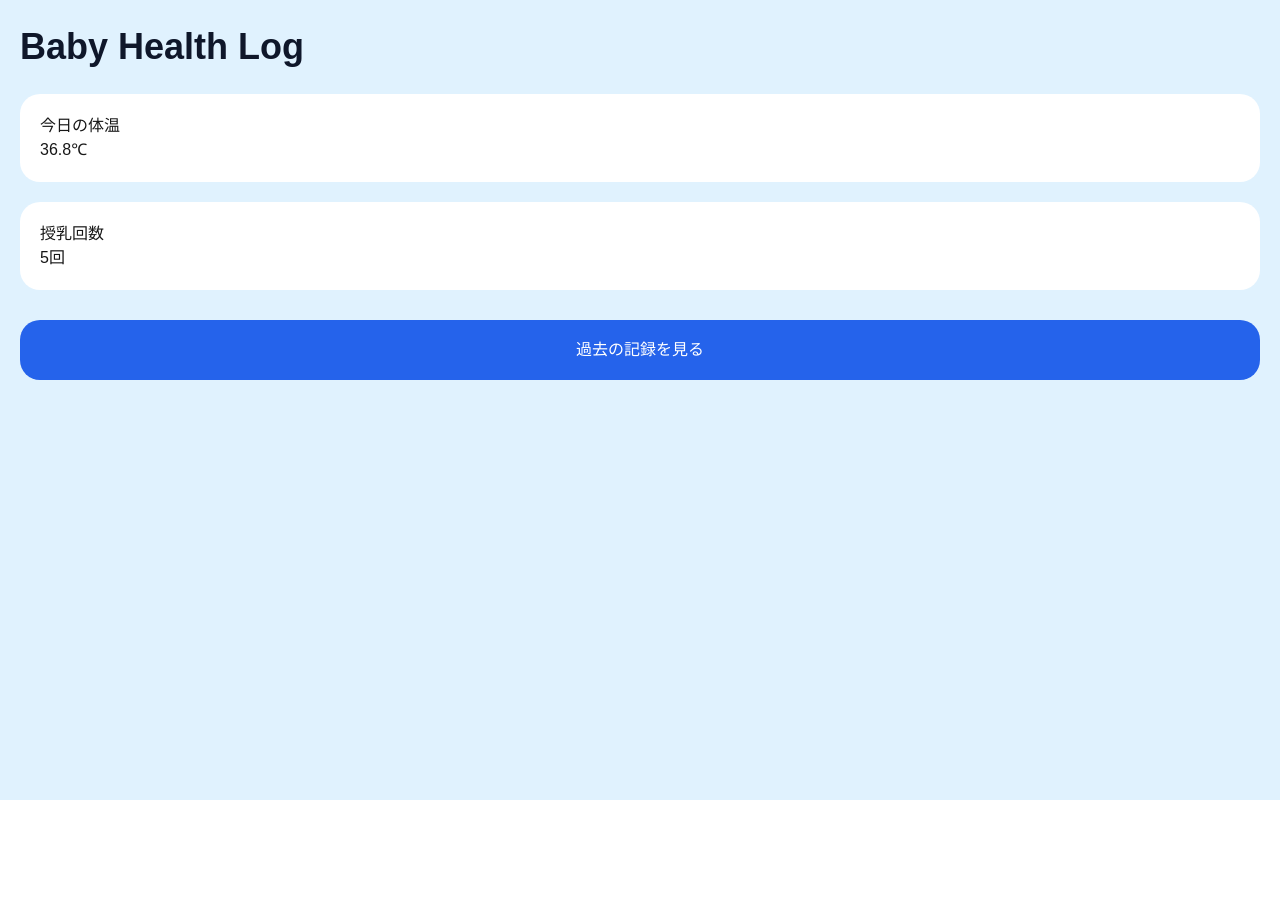
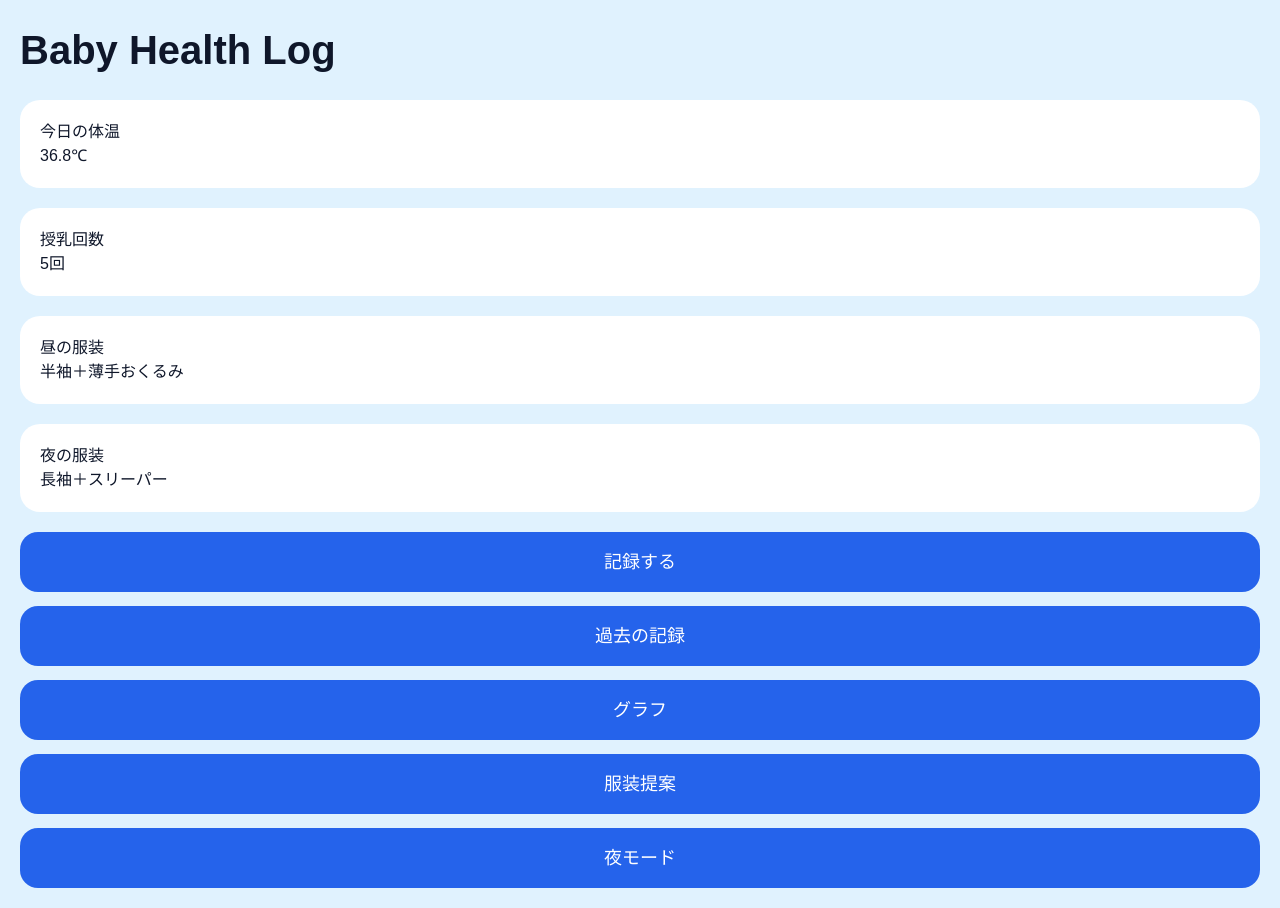
Before and after one commit to fumichama1-ship-it/baby-health-log, a Next.js app: page / in a window 1280 px wide. Before the commit the page ends 800 px from the top, so only its background shows below. Built offline with nearby package versions, Linux system fonts and the light colour scheme.

Commit message:
Update page.tsx

```diff
--- a/app/page.tsx
+++ b/app/page.tsx
@@ -1,3 +1,5 @@
+"use client";
+
 export default function Home() {
   return (
     <main
@@ -9,7 +11,7 @@ export default function Home() {
     >
       <h1
         style={{
-          fontSize: 36,
+          fontSize: 40,
           fontWeight: "bold",
           color: "#0f172a",
         }}
@@ -17,44 +19,74 @@ export default function Home() {
         Baby Health Log
       </h1>
 
+      {[
+        ["今日の体温", "36.8℃"],
+        ["授乳回数", "5回"],
+        ["昼の服装", "半袖＋薄手おくるみ"],
+        ["夜の服装", "長袖＋スリーパー"],
+      ].map((x) => (
         <div
+          key={x[0]}
           style={{
             background: "white",
             padding: 20,
+            marginTop: 20,
             borderRadius: 20,
-          marginTop: 20,
+            color: "#0f172a",
           }}
         >
-        <h2>今日の体温</h2>
-        <p>36.8℃</p>
+          <h2>{x[0]}</h2>
+          <h1>{x[1]}</h1>
         </div>
+      ))}
 
       <div
         style={{
-          background: "white",
-          padding: 20,
-          borderRadius: 20,
           marginTop: 20,
+          display: "grid",
+          gap: 14,
         }}
       >
-        <h2>授乳回数</h2>
-        <p>5回</p>
-      </div>
+        <a href="/record">
+          <button style={btn}>
+            記録する
+          </button>
+        </a>
 
         <a href="/history">
-        <button
-          style={{
-            marginTop: 30,
-            width: "100%",
-            height: 60,
-            background: "#2563eb",
-            color: "white",
-            borderRadius: 20,
-          }}
-        >
-          過去の記録を見る
+          <button style={btn}>
+            過去の記録
           </button>
         </a>
+
+        <a href="/graph">
+          <button style={btn}>
+            グラフ
+          </button>
+        </a>
+
+        <a href="/clothes">
+          <button style={btn}>
+            服装提案
+          </button>
+        </a>
+
+        <a href="/night">
+          <button style={btn}>
+            夜モード
+          </button>
+        </a>
+      </div>
     </main>
   );
 }
+
+const btn = {
+  width: "100%",
+  height: 60,
+  borderRadius: 18,
+  border: "none",
+  background: "#2563eb",
+  color: "white",
+  fontSize: 18,
+};
```
Lines whose indentation alone changed are shown as unchanged.
